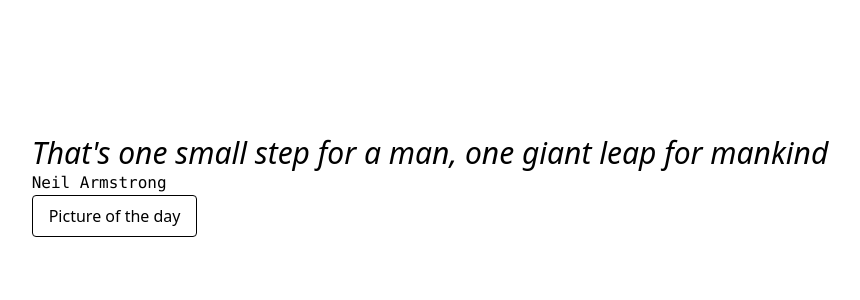
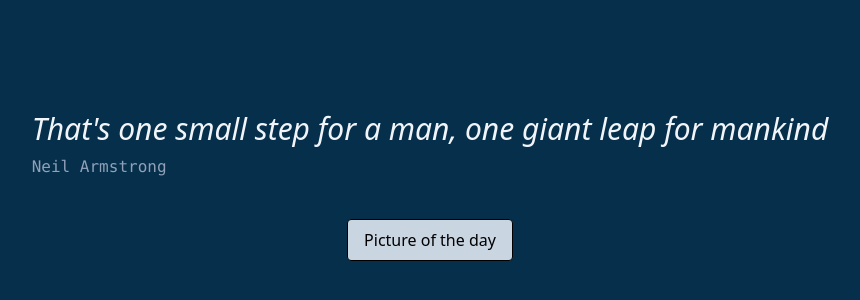
Before and after one commit to starsang45/the-big-picture, a React (Vite) app: page / in a window 1280 px wide. Shown: the part 214-514 px from the top of the page, without its empty margins (210-1070 px from the left). Built offline with nearby package versions, Linux system fonts and the light colour scheme.

Commit message:
feat(tailwind): Added some styling. Still work in progress.

```diff
--- a/src/Components/Home.jsx
+++ b/src/Components/Home.jsx
@@ -11,13 +11,19 @@ const Home = () => {
   const author = "Neil Armstrong";
 
   return (
-    <div className="h-screen flex justify-center items-center">
-      <div className="flex-col items-center">
-        <h1 className="font-medium text-3xl italic">{quote.quote}</h1>
-        <h2 className="font-mono">{quote.author}</h2>
-        <Link to="/TBP">
-          <button className="border rounded px-4 py-2">Picture of the day</button>
-        </Link>
+    <div className="h-screen flex justify-center items-center bg-sky-950">
+      <div className="space-y-10">
+        <div className="flex-col space-y-2">
+          <h1 className="font-medium text-3xl italic text-slate-100">{quote.quote}</h1>
+          <h2 className="font-mono text-slate-400">{quote.author}</h2>
+        </div>
+        <div class="flex justify-center">
+          <Link to="/TBP">
+            <button className="border rounded px-4 py-2 bg-slate-300 hover:bg-slate-100 active:bg-amber-400">
+              Picture of the day
+            </button>
+          </Link>
+        </div>
       </div>
     </div>
   );
--- a/src/Components/TBP.jsx
+++ b/src/Components/TBP.jsx
@@ -28,11 +28,13 @@ const TBP = ({ getStar }) => {
   ]);
 
   return (
-    <div>
-      <NavBar />
-      <div className=" m-5 flex-col justify-around">
-        <PictureNTitle picOfDay={picOfDay} getStar={getStar} />
-        <PreviousPic prePic={prePic} />
+    <div className="h-screen  bg-sky-950 text-slate-100 ">
+        <NavBar />
+      <div className="flex justify-center items-center">
+        <div className=" m-5 flex-col justify-around w-[50vw]">
+          <PictureNTitle picOfDay={picOfDay} getStar={getStar} />
+          <PreviousPic prePic={prePic} />
+        </div>
       </div>
     </div>
   );
```
